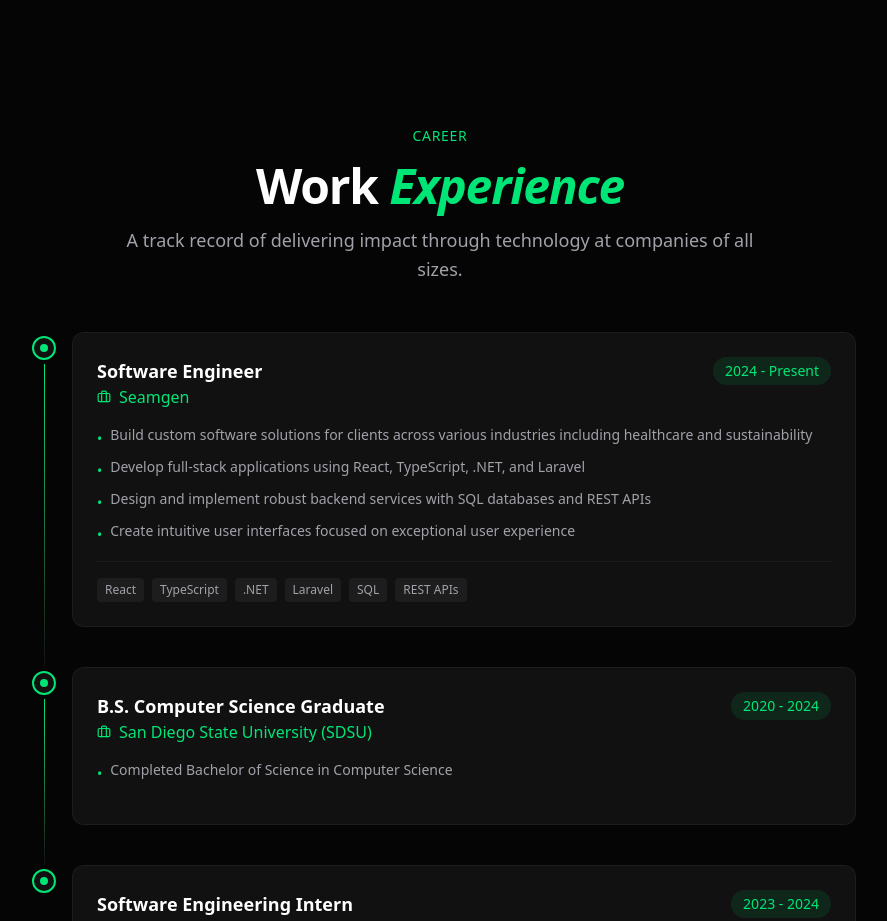
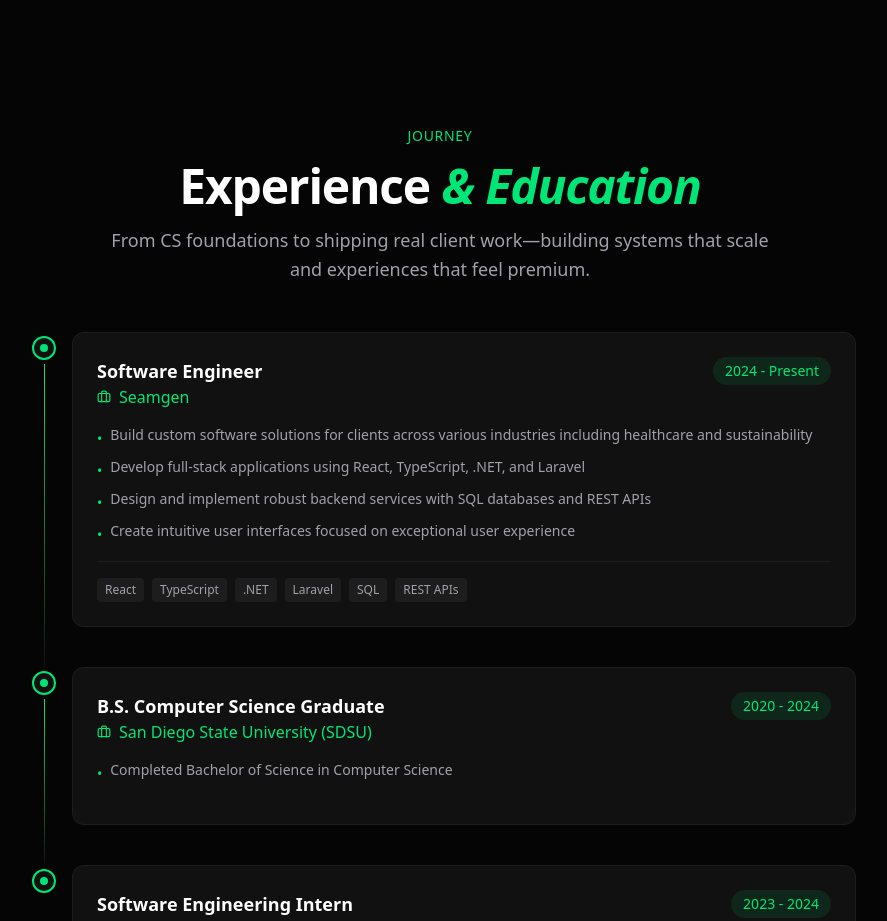
Before and after one commit to cfeller5547/chris-feller-portfolio, a Next.js app: page / in a window 1280 px wide. Shown: the part 6040-6961 px from the top of the page, without its empty margins (200-1087 px from the left). Built offline with nearby package versions, Linux system fonts and the light colour scheme.

Commit message:
Update Experience section heading content

```diff
--- a/src/components/Experience.tsx
+++ b/src/components/Experience.tsx
@@ -103,10 +103,10 @@ export default function Experience() {
       <div className="max-w-4xl mx-auto px-4 sm:px-6 lg:px-8">
         {/* Section Header */}
         <SectionHeading
-          label="Career"
-          title="Work"
-          titleAccent="Experience"
-          description="A track record of delivering impact through technology at companies of all sizes."
+          label="Journey"
+          title="Experience"
+          titleAccent="& Education"
+          description="From CS foundations to shipping real client work—building systems that scale and experiences that feel premium."
           align="center"
           isInView={isInView}
         />
```
